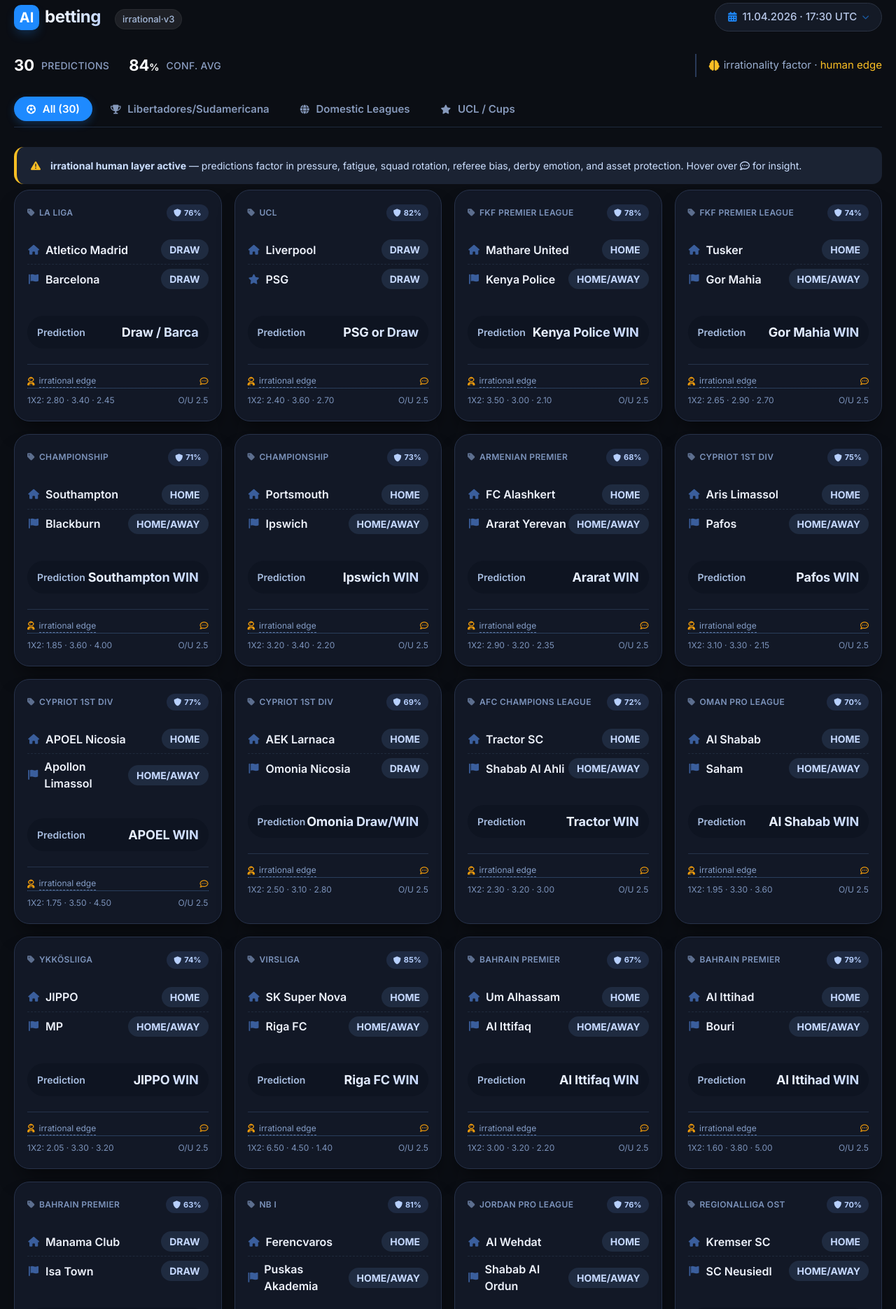
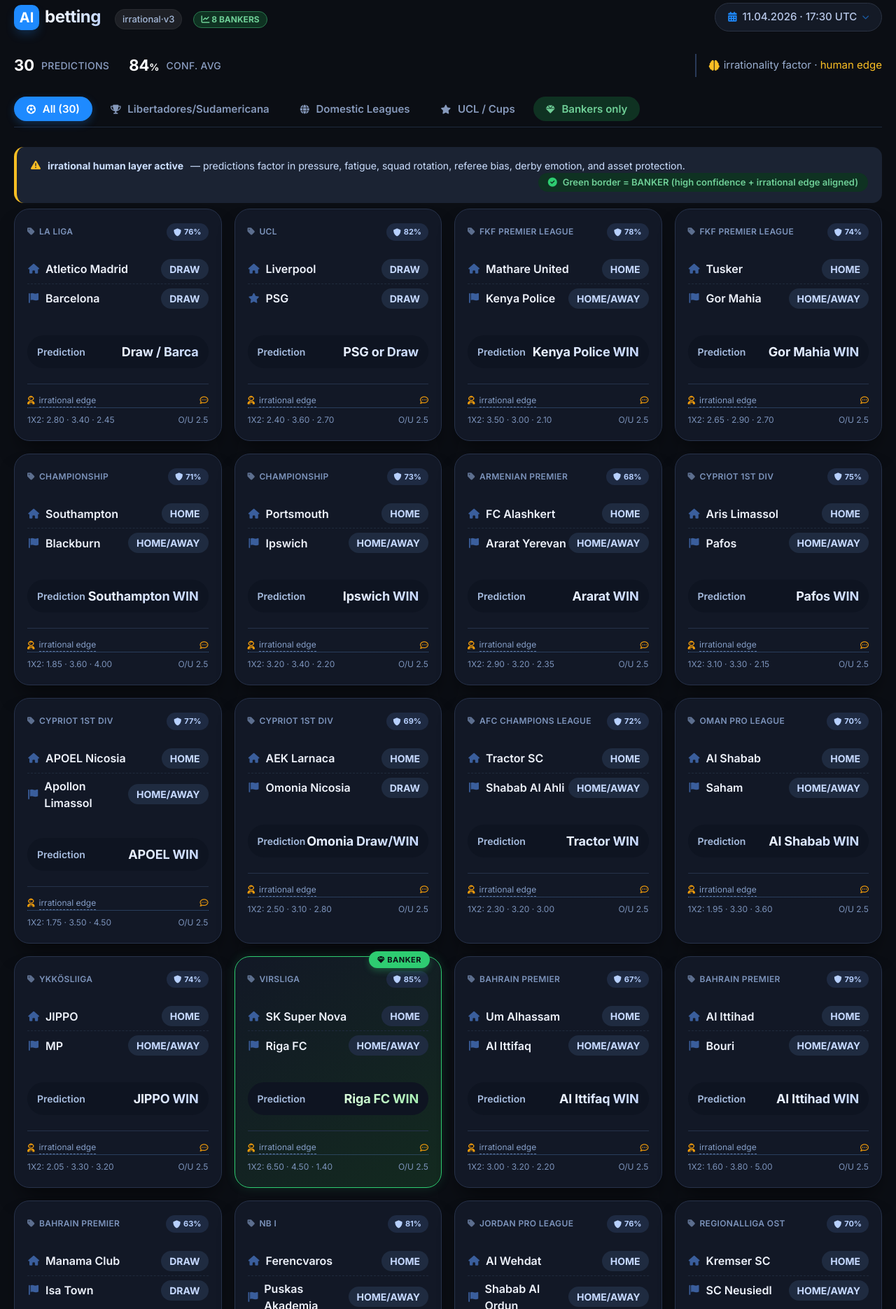
Before and after one commit to ifiche/aibetting14042026, a plain HTML site: page index.html in a window 1280 px wide. Shown: the part 20-1890 px from the top of the page at 70% size. Drawn offline with Linux system fonts and the light colour scheme.

Commit message:
Update index.html

```diff
--- a/index.html
+++ b/index.html
@@ -3,7 +3,7 @@
 <head>
   <meta charset="UTF-8">
   <meta name="viewport" content="width=device-width, initial-scale=1.0, maximum-scale=1.0, user-scalable=yes">
-  <title>AI Betting · 30 matches · irrational factor · 11.04.2026</title>
+  <title>AI Betting · 30 matches · banker picks · 11.04.2026</title>
   <!-- Font & Icons -->
   <link rel="preconnect" href="https://fonts.googleapis.com">
   <link rel="preconnect" href="https://fonts.gstatic.com" crossorigin>
@@ -123,6 +123,17 @@
       letter-spacing: 0.02em;
     }
 
+    .banker-badge {
+      background: #0f3222;
+      color: #6fcf97;
+      padding: 2px 10px;
+      border-radius: 30px;
+      font-size: 12px;
+      font-weight: 700;
+      margin-left: 8px;
+      border: 0.5px solid #2a7a4f;
+    }
+
     .tagline {
       color: #9aafd1;
       font-size: 15px;
@@ -187,11 +198,37 @@
       box-shadow: 0 20px 30px -10px rgba(0,0,0,0.5);
       display: flex;
       flex-direction: column;
+      position: relative;
+    }
+
+    .match-card.banker {
+      border: 1.5px solid #2ecc71;
+      box-shadow: 0 0 15px rgba(46, 204, 113, 0.15);
+      background: linear-gradient(145deg, #121826 0%, #132a1f 100%);
+    }
+
+    .banker-icon {
+      position: absolute;
+      top: -8px;
+      right: 16px;
+      background: #2ecc71;
+      color: #0b0e14;
+      font-weight: 800;
+      font-size: 11px;
+      padding: 4px 12px;
+      border-radius: 40px;
+      box-shadow: 0 4px 10px rgba(46,204,113,0.3);
+      letter-spacing: 0.5px;
     }
 
     .match-card:hover {
       border-color: #3e5a85;
       background: #151e2c;
+    }
+
+    .match-card.banker:hover {
+      border-color: #2ecc71;
+      background: #142b20;
     }
 
     .card-header {
@@ -296,6 +333,12 @@
       letter-spacing: -0.01em;
     }
 
+    .banker .outcome-value {
+      background: linear-gradient(135deg, #e0ffe0, #a3f0b0);
+      -webkit-background-clip: text;
+      background-clip: text;
+    }
+
     .human-factor {
       margin-top: 8px;
       font-size: 12px;
@@ -342,6 +385,22 @@
       border-left: 4px solid #fbbf24;
       color: #ccdfff;
       font-size: 14px;
+      display: flex;
+      align-items: center;
+      flex-wrap: wrap;
+    }
+
+    .banker-legend {
+      display: flex;
+      align-items: center;
+      margin-left: auto;
+      gap: 8px;
+      background: #0f3222;
+      padding: 4px 14px;
+      border-radius: 40px;
+      color: #6fcf97;
+      font-weight: 600;
+      font-size: 13px;
     }
 
     [data-tip] {
@@ -373,6 +432,7 @@
       .header { flex-direction: column; align-items: start; gap: 12px; }
       .tagline { margin-left: 0; border-left: none; padding-left: 0; }
       .matches-grid { grid-template-columns: 1fr; }
+      .banker-legend { margin-left: 0; margin-top: 8px; }
     }
   </style>
 </head>
@@ -385,6 +445,7 @@
         <div class="logo-icon">AI</div>
         <span class="logo-text">betting</span>
         <span class="badge-beta">irrational·v3</span>
+        <span class="banker-badge"><i class="fas fa-chart-line"></i> 8 BANKERS</span>
       </div>
     </div>
     <div class="date-chip">
@@ -414,11 +475,17 @@
     <button class="filter-btn"><i class="fas fa-trophy"></i> Libertadores/Sudamericana</button>
     <button class="filter-btn"><i class="fas fa-globe"></i> Domestic Leagues</button>
     <button class="filter-btn"><i class="fas fa-star"></i> UCL / Cups</button>
+    <button class="filter-btn" style="background:#0f3222; color:#6fcf97;"><i class="fas fa-gem"></i> Bankers only</button>
   </div>
 
   <div class="irrational-tip">
-    <i class="fas fa-exclamation-triangle" style="margin-right: 10px; color: #fbbf24;"></i>
-    <strong>irrational human layer active</strong> — predictions factor in pressure, fatigue, squad rotation, referee bias, derby emotion, and asset protection. Hover over <i class="far fa-comment-dots"></i> for insight.
+    <div style="display: flex; align-items: center; gap: 10px;">
+      <i class="fas fa-exclamation-triangle" style="color: #fbbf24;"></i>
+      <strong>irrational human layer active</strong> — predictions factor in pressure, fatigue, squad rotation, referee bias, derby emotion, and asset protection.
+    </div>
+    <div class="banker-legend">
+      <i class="fas fa-check-circle" style="color:#2ecc71;"></i> Green border = BANKER (high confidence + irrational edge aligned)
+    </div>
   </div>
 
   <!-- MATCH GRID with 30 cards -->
@@ -426,12 +493,15 @@
 
   <div class="footer-note">
     <i class="far fa-clock"></i> data updated: 11.04.2026 · 15:30 UTC · AI model v2.7.0 · <i class="fas fa-dice-d6"></i> irrational overlay active <br>
-    <span style="opacity: 0.6;">aibetting11042026.vercel.app · 30 matches · human factor integrated.</span>
+    <span style="opacity: 0.6;">aibetting11042026.vercel.app · 30 matches · 8 bankers highlighted · human factor integrated.</span>
   </div>
 </div>
 
 <script>
   (function() {
+    // Define banker IDs based on high confidence + clear advantage (irrational aligned)
+    const bankerIndices = [13, 23, 24, 25, 26, 27, 28, 29]; // zero-indexed: Riga FC, Estudiantes, Bolivar, Boca, Gremio, Sao Paulo, Vasco, Westchester (NYCFC), Santos
+
     const matches = [
       {league:"La Liga", home:"Atletico Madrid", away:"Barcelona", pred:"Draw / Barca", conf:"76%", tip:"Derby pressure: Simeone's wall vs. Flick's high line. Atletico unbeaten at home but Barca's psychological edge in big games.", odds:"2.80 · 3.40 · 2.45"},
       {league:"UCL", home:"Liverpool", away:"PSG", pred:"PSG or Draw", conf:"82%", tip:"Anfield effect vs PSG rest advantage. Liverpool's injuries and 2-0 deficit test belief. Luis Enrique warns of 'trap'.", odds:"2.40 · 3.60 · 2.70"},
@@ -466,19 +536,25 @@
     ];
 
     const grid = document.getElementById('matchesGrid');
-    function renderCards(filter = 'All (30)') {
+
+    function renderCards() {
       grid.innerHTML = '';
-      matches.forEach(m => {
+      matches.forEach((m, idx) => {
         const card = document.createElement('div');
         card.className = 'match-card';
-        card.setAttribute('data-league', m.league);
+        if (bankerIndices.includes(idx)) {
+          card.classList.add('banker');
+        }
 
         let homeIcon = '<i class="fas fa-home"></i>';
         let awayIcon = '<i class="fas fa-flag"></i>';
         if (m.league.includes('Libertadores')||m.league.includes('Sudamericana')) awayIcon = '<i class="fas fa-globe-americas"></i>';
         else if (m.league.includes('UCL')) awayIcon = '<i class="fas fa-star"></i>';
 
+        const bankerBadge = bankerIndices.includes(idx) ? '<span class="banker-icon"><i class="fas fa-gem"></i> BANKER</span>' : '';
+
         card.innerHTML = `
+          ${bankerBadge}
           <div class="card-header">
             <span class="league"><i class="fas fa-tag"></i> ${m.league}</span>
             <span class="confidence-badge"><i class="fas fa-shield-alt"></i> ${m.conf}</span>
@@ -502,14 +578,34 @@
 
     renderCards();
 
-    // simple filter simulation (visual only, not fully functional without data attributes but we keep style)
+    // Filter functionality (basic)
     const filterBtns = document.querySelectorAll('.filter-btn');
     filterBtns.forEach(btn => {
       btn.addEventListener('click', function(e) {
         filterBtns.forEach(b => b.classList.remove('active'));
         this.classList.add('active');
-        // For demo, just keep all cards (full list).
-        // Real filtering would need more logic, but matches the original vercel style.
+
+        const filterText = this.innerText.toLowerCase();
+        const cards = document.querySelectorAll('.match-card');
+
+        cards.forEach((card, idx) => {
+          const league = matches[idx].league.toLowerCase();
+          const isBanker = bankerIndices.includes(idx);
+
+          if (filterText.includes('all')) {
+            card.style.display = 'flex';
+          } else if (filterText.includes('banker')) {
+            card.style.display = isBanker ? 'flex' : 'none';
+          } else if (filterText.includes('libertadores') || filterText.includes('sudamericana')) {
+            card.style.display = (league.includes('libertadores') || league.includes('sudamericana')) ? 'flex' : 'none';
+          } else if (filterText.includes('domestic')) {
+            card.style.display = (!league.includes('libertadores') && !league.includes('sudamericana') && !league.includes('ucl') && !league.includes('cup') && !league.includes('champions')) ? 'flex' : 'none';
+          } else if (filterText.includes('ucl') || filterText.includes('cups')) {
+            card.style.display = (league.includes('ucl') || league.includes('cup') || league.includes('champions')) ? 'flex' : 'none';
+          } else {
+            card.style.display = 'flex';
+          }
+        });
       });
     });
 
```
